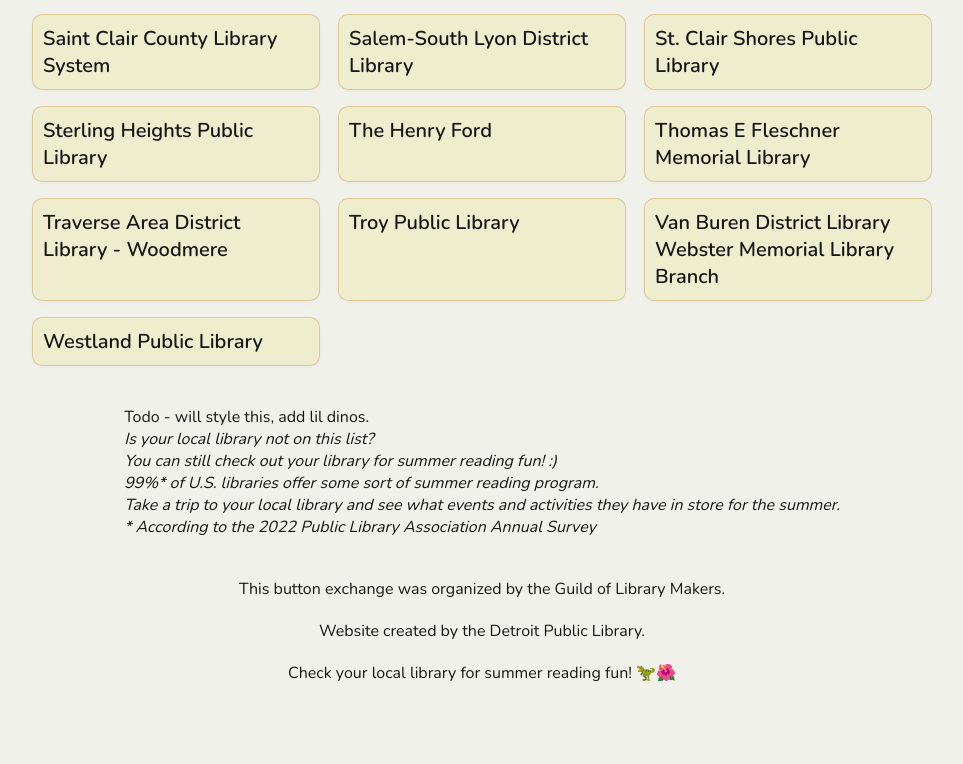
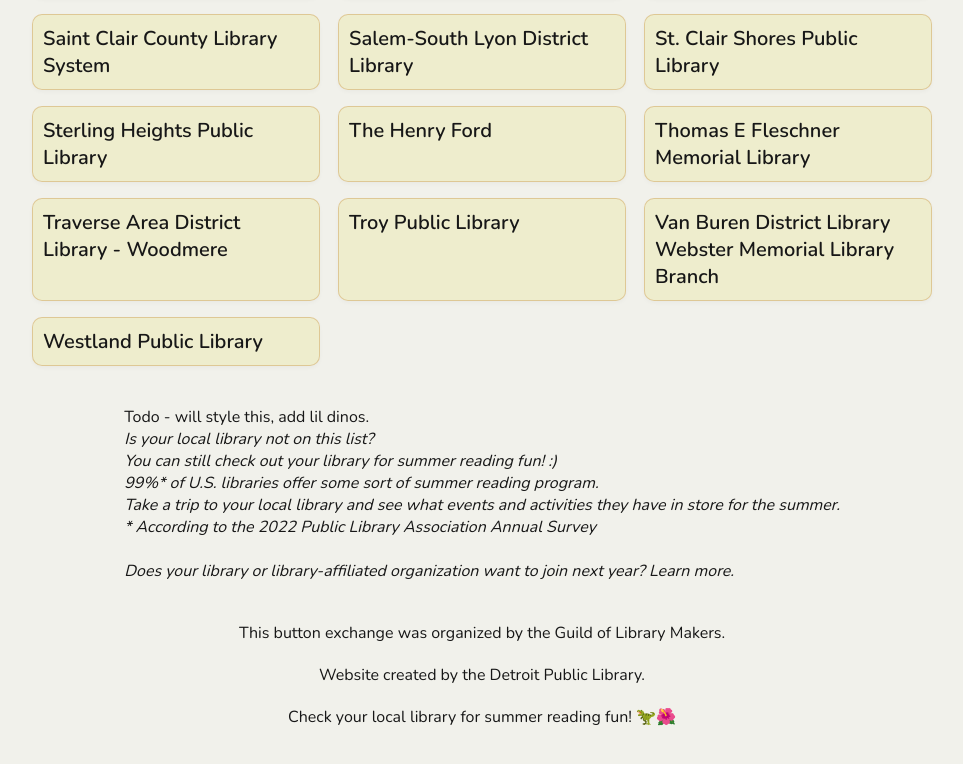
Before and after one commit to dplwebdeveloper/summer-reading-buttons-2026, a Next.js app: page /map in a window 1280 px wide. Shown: the part 2246-3010 px from the top of the page, without its empty margins (158-1121 px from the left). Before the commit the page ends 2970 px from the top, so only its background shows below. Built offline with nearby package versions, Linux system fonts and the light colour scheme.

Commit message:
feat/add placeholder for joining

```diff
--- a/app/components/LocationsList.js
+++ b/app/components/LocationsList.js
@@ -34,6 +34,13 @@
             * According to the 2022 Public Library Association Annual Survey
           </p>
         </em>
+        <br />
+        <em>
+          <p>
+            Does your library or library-affiliated organization want to join
+            next year? Learn more.
+          </p>
+        </em>
       </div>
     </>
   );
```
